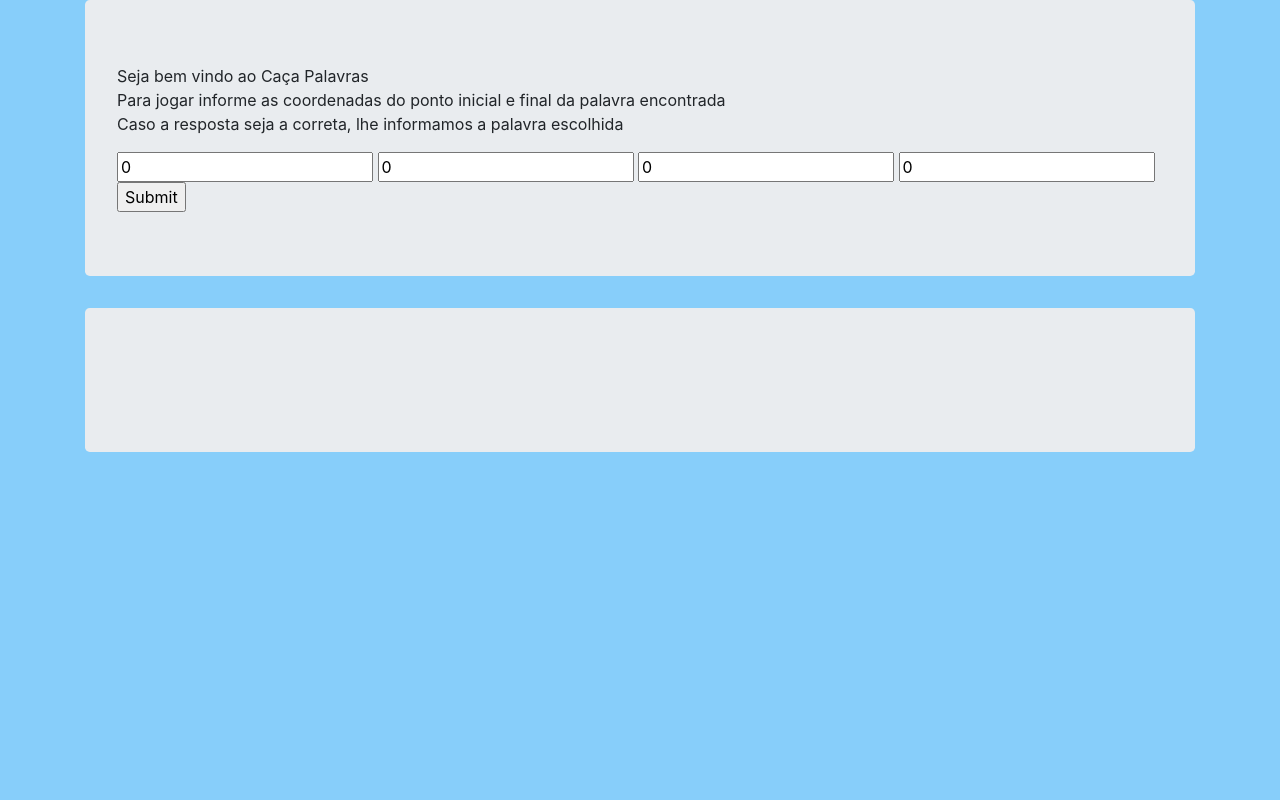
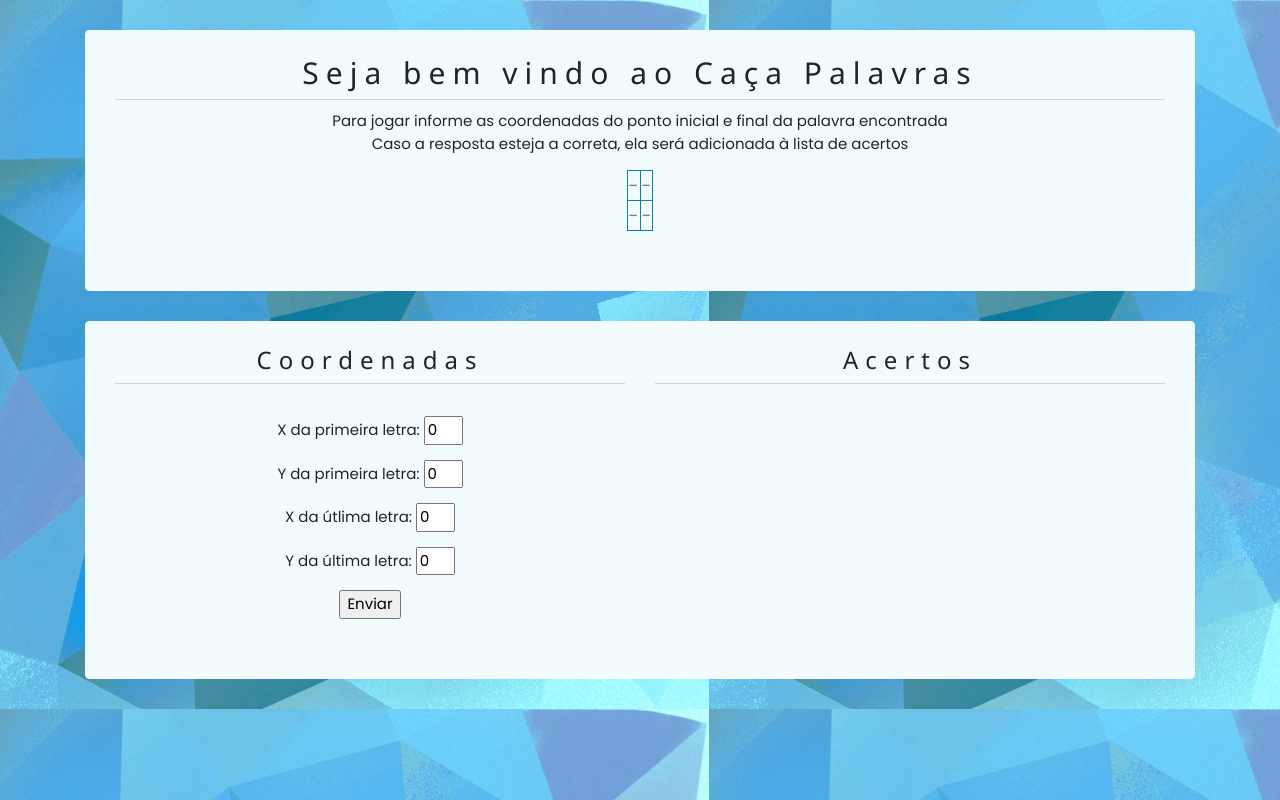
Before and after one commit to neratneto/flask-word-hunt, a Flask app: template templates/board.html in a window 1280 px wide. Run offline with Flask 2, Linux system fonts and the light colour scheme; the template is opened without the code that fills it, so the values that code supplies are empty; some libraries are stand-ins or nearby versions.

Commit message:
design-layout-and-fixes

```diff
--- a/main.py
+++ b/main.py
@@ -23,16 +23,34 @@ def board():
     if request.method == 'POST':
         file = request.files['file']
         if file and allowed_file(file.filename):
-            txtfile = file.read()
+            txtfile = str(file.read())
+            filestring = txtfile[2:(len(txtfile) - 1)]
+            prewords = [i for i in (filestring.split("\\n")) if i != '']
             try:
                 global BoardClass
-                BoardClass = Board(file=str(txtfile))
+                BoardClass = Board(prewords=prewords)
                 boardarray = BoardClass.boardarray
                 boardlength = BoardClass.boardlength
                 words = BoardClass.words
                 return render_template('board.html', boardarray=boardarray, boardlength=boardlength, words=words)
             except (ValueError, IndexError, ImportError):
-                return "A lista não é adequada"
+                return render_template('home.html', message="A lista enviada não é adequada")
+
+
+@app.route("/lista", methods=['POST'])
+def lista():
+    if request.method == 'POST':
+        lista = request.form['lista']
+        prewords = lista.split()
+        try:
+            global BoardClass
+            BoardClass = Board(prewords=prewords)
+            boardarray = BoardClass.boardarray
+            boardlength = BoardClass.boardlength
+            words = BoardClass.words
+            return render_template('board.html', boardarray=boardarray, boardlength=boardlength, words=words)
+        except (ValueError, IndexError, ImportError):
+            return render_template('home.html', message="A lista enviada não é adequada")
 
 
 @app.route("/choice", methods=['GET', 'POST'])
@@ -55,7 +73,7 @@ def choice():
     if answer:
         return jsonify(result=answer)
     else:
-        return jsonify(result="deu ruim piazada")
+        return jsonify(result="Tente novamente")
 
 
 if __name__ == "__main__":
--- a/templates/board.html
+++ b/templates/board.html
@@ -2,59 +2,105 @@
 <html lang="en" dir="ltr">
   <head>
     <meta charset="utf-8">
+    <meta name="viewport" content="width=device-width, initial-scale=1">
     <title>Caça Palavras</title>
-    <!-- Bootstrap CDN -->
+    <link href="https://fonts.googleapis.com/css?family=Poppins" rel="stylesheet">
     <link rel="stylesheet" href="https://maxcdn.bootstrapcdn.com/bootstrap/4.0.0/css/bootstrap.min.css">
+    <link rel="stylesheet" href="https://www.w3schools.com/w3css/4/w3.css">
   <style>
-table, th, td {
-    border: 1px solid black;
+table, tr, td {
+    border: 1px solid rgb(0, 134, 179);
     border-collapse: collapse;
+    font-size: 18px;
 }
-td {
-  text-align: center;
+table.center {
+    margin-left:auto;
+    margin-right:auto;
+}
+.jumbotron {
+  background-color: rgb(242, 252, 255);
+  padding-top: 14px;
+}
+.title {
+  letter-spacing: 7px;
+  padding-top: 1px;
+  padding-bottom: 8px;
+  border-bottom: 1px solid lightgray;
 }
 body {
-  background-color: lightskyblue;
+  background-image: url("../static/img/blue-background.png");
+  background-attachment: scroll;
+  background-size: contain;
+  font-family: 'Poppins', sans-serif;
+  text-align: center;
 }
 </style>
   </head>
   <body>
-  <section>
+<section style="margin-top:30px">
     <div class="container">
       <div class="jumbotron">
-    <p>Seja bem vindo ao Caça Palavras<br>
-      Para jogar informe as coordenadas do ponto inicial e final da palavra encontrada<br>
-      Caso a resposta seja a correta, lhe informamos a palavra escolhida</p>
-    <table>
+        <div>
+          <h2 class="title">Seja bem vindo ao Caça Palavras</h2>
+          <p>Para jogar informe as coordenadas do ponto inicial e final da palavra encontrada<br>
+          Caso a resposta esteja a correta, ela será adicionada à lista de acertos</p>
+          <div>
+            <div>
+              <table class="center">
+                <tr>
+                  <td><font color="gray"> - </font></td>
+                  {% for x in range(0, boardlength) %}
+                  <td><font color="gray">{{ x }}</font></td>
+                  {% endfor %}
+                  <td><font color="gray"> - </font></td>
+                </tr>
                 {% for i in range(0, boardlength) %}
                 <tr>
+                  <td><font color="gray">{{ i }}</font></td>
                   {% for j in range(0, boardlength) %}
-
                   <td>{{ boardarray[i][j] }}</td>
-
                   {% endfor %}
+                  <td><font color="gray">{{ i }}</font></td>
                 </tr>
                 {% endfor %}
+                <tr>
+                  <td><font color="gray"> - </font></td>
+                  {% for x in range(0, boardlength) %}
+                  <td><font color="gray">{{ x }}</font></td>
+                  {% endfor %}
+                  <td><font color="gray"> - </font></td>
+                </tr>
               </table>
+            </div>
+          </div>
+        </div>
+      </div>
+    </div>
 
-
-    <input type="text" name="firstx" value="0">
-    <input type="text" name="firsty" value="0">
-    <input type="text" name="lastx" value="0">
-    <input type="text" name="lasty" value="0">
+  <div class="container">
+    <div class="jumbotron">
+      <div class="row">
+        <div class="col-md-6">
+          <h3 class="title">Coordenadas</h3><br>
+          <p>X da primeira letra: <input type="number" name="firstx" style="width:39px" value="0" autocomplete="off"></p>
+          <p>Y da primeira letra: <input type="number" name="firsty" style="width:39px" value="0" autocomplete="off"></p>
+          <p>X da útlima letra: <input type="number" name="lastx" style="width:39px" value="0" autocomplete="off"></p>
+          <p>Y da última letra: <input type="number" name="lasty" style="width:39px" value="0" autocomplete="off"></p>
           <input type="hidden" name="boardarray" value="{{ boardarray }}">
           <input type="hidden" name="boardlength" value="{{ boardlength }}">
           <input type="hidden" name="words" value="{{ words }}">
-    <input onclick="checkAnswer()" type="submit">
+          <input onclick="checkAnswer()" type="submit" value="Enviar">
+        </div>
 
+        <div class="col-md-6">
+          <h3 class="title">Acertos</h3><br>
+          <ul id="answers"></ul>
+          <h5 id="tryagain"><font color="crimson">Tente novamente</font></h5>
         </div>
       </div>
-<div class="container">
-  <div class="jumbotron">
-    <ul id="answers">
-    </ul>
     </div>
   </div>
+
 </section>
 
 
@@ -77,9 +123,17 @@ function checkAnswer() {
           boardlength: $('input[name="boardlength"]').val(),
           words: $('input[name="words"]').val(),
         }, function(data) {
+          if (data.result == "Tente novamente") {
+            $("#tryagain").hide();
+            $("#tryagain").show(900);
+          }
+          else {
+            $("#tryagain").hide();
             $("#answers").append("<li>" + data.result + "</li>");
+          }
         }, 'json');
 };
+$("#tryagain").hide();
 </script>
   </body>
 </html>
```
Also changed, not shown: board.py (+6 -8 lines), templates/answers.html (deleted, +0 -10 lines), templates/home.html (+42 -12 lines), static/img/blue-background.png (added). Lines whose indentation alone changed are shown as unchanged.
